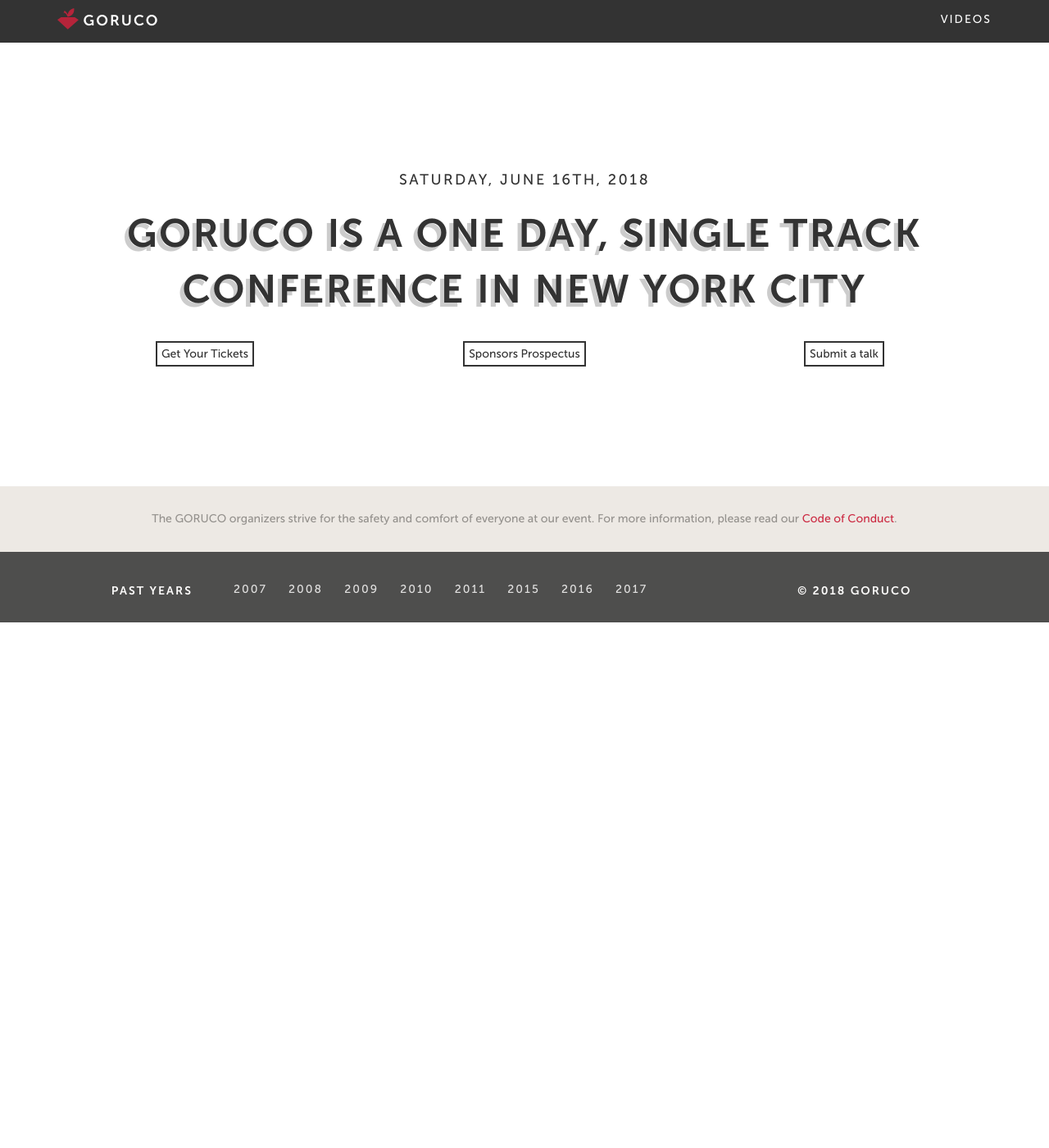
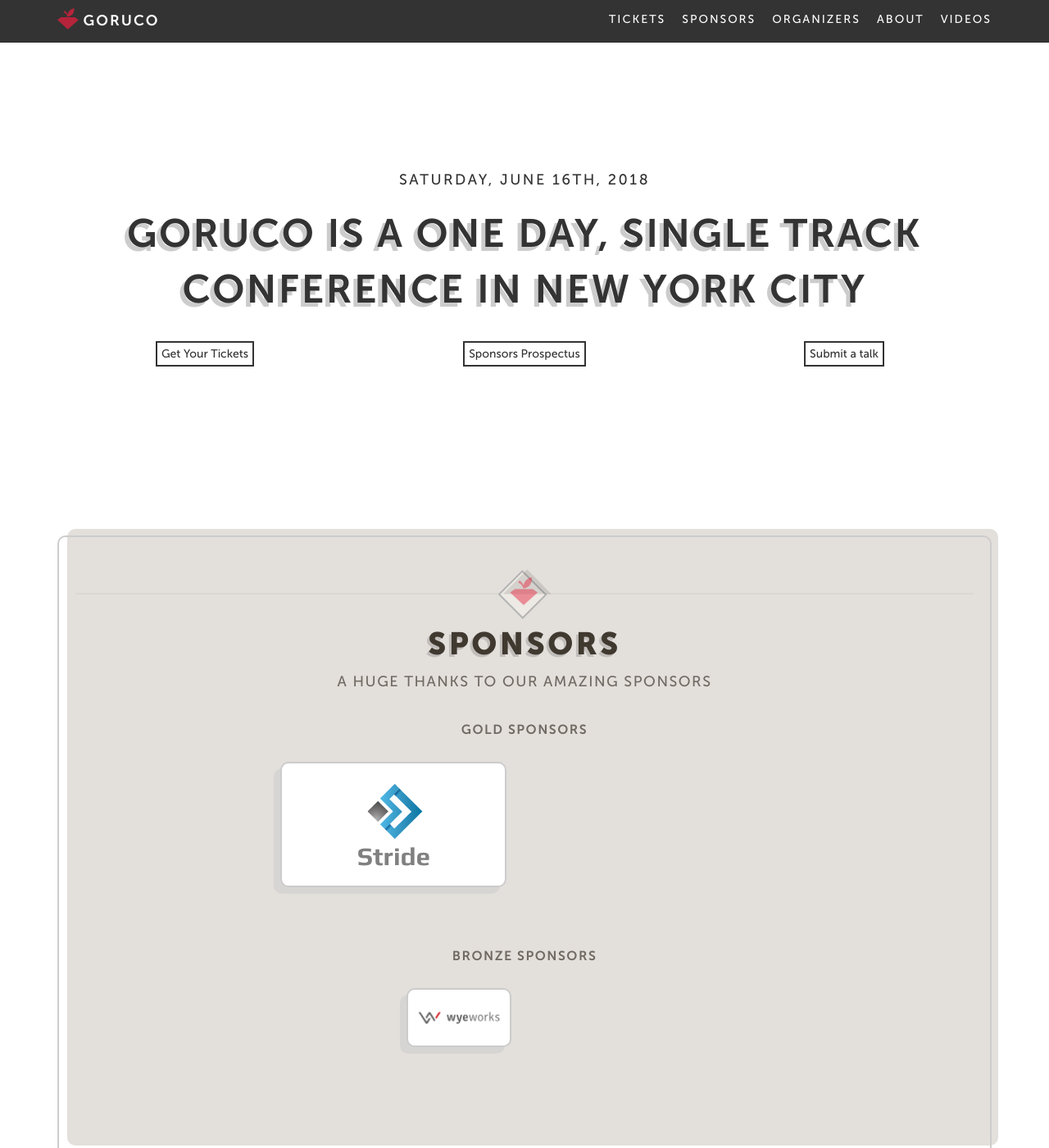
Before and after one commit to paulstefanort/goruco2018, a Jekyll site: the page built from index.html, in a window 1280 px wide and 1400 px high. Shown: the whole window at 82% size. Built offline with Jekyll 4.4.1, drawn with Linux system fonts in a browser that asks for light colours; some of the changed text lies outside the part shown.

Commit message:
Update nav, sponsors, and organizers.

```diff
--- a/_includes/header.html
+++ b/_includes/header.html
@@ -11,12 +11,15 @@
 
         <div class='col-xs-9 pull-right hidden-xs'>
           <div class='nav-links hidden-xs'>
+
             <!-- <a href="{% if page.url != '/index.html' %}/{% endif %}#schedule">Schedule</a> -->
             <!-- <a href="{% if page.url != '/index.html' %}/{% endif %}#location">Location</a> -->
-            <!--a href="https://ti.to/goruco/2016" target="_blank">Tickets</a-->
+            <a href="https://ti.to/goruco/2018" target="_blank">Tickets</a>
             <!-- <a href="{% if page.url != '/index.html' %}/{% endif %}#speakers">Speakers</a> -->
-            <!-- <a href="{% if page.url != '/index.html' %}/{% endif %}#sponsors">Sponsors</a> -->
+            <a href="{% if page.url != '/index.html' %}/{% endif %}#sponsors">Sponsors</a>
+            <a href="{% if page.url != '/index.html' %}/{% endif %}#organizers">Organizers</a>
             <!-- <a href="/blog">News</a> -->
+            <a href="/about">About</a>
             <!-- <a href="{% if page.url != '/index.html' %}/{% endif %}#contact">Contact</a> -->
             <a href="http://videos.goruco.com/" target="_blank">Videos</a>
           </div>
@@ -28,11 +31,13 @@
     <div class='nav-links slider-nav visible-xs'>
       <!-- <a href="{% if page.url != '/index.html' %}/{% endif %}#schedule">Schedule</a> -->
       <!-- <a href="{% if page.url != '/index.html' %}/{% endif %}#location">Location</a> -->
-      <!--a href="https://ti.to/goruco/2016" target="_blank">Tickets</a-->
+      <a href="https://ti.to/goruco/2018" target="_blank">Tickets</a>
       <!-- <a href="{% if page.url != '/index.html' %}/{% endif %}#speakers">Speakers</a> -->
-      <!-- <a href="{% if page.url != '/index.html' %}/{% endif %}#sponsors">Sponsors</a> -->
+      <a href="{% if page.url != '/index.html' %}/{% endif %}#sponsors">Sponsors</a>
+      <a href="{% if page.url != '/index.html' %}/{% endif %}#organizers">Organizers</a>
       <!-- <a href="/blog">News</a> -->
       <!-- <a href="{% if page.url != '/index.html' %}/{% endif %}#contact">Contact</a> -->
+      <a href="/about">About</a>
       <a href="http://videos.goruco.com/" target="_blank">Videos</a>
     </div>
   </div>
--- /dev/null
+++ b/_sass/_about.scss
@@ -0,0 +1,3 @@
+#about {
+  min-height: 700px;
+}
--- a/_sass/_index.scss
+++ b/_sass/_index.scss
@@ -1,4 +1,8 @@
 body { -webkit-font-smoothing: antialiased; -moz-osx-font-smoothing: grayscale; }
+
+.hide {
+  display: none;
+}
 
 #actions {
   margin-bottom: 150px;
--- a/css/main.scss
+++ b/css/main.scss
@@ -36,6 +36,7 @@
 
 @import 'header_footer';
 @import 'index';
+@import 'about';
 @import 'modal';
 @import 'section';
 @import 'blog';
--- a/index.html
+++ b/index.html
@@ -26,11 +26,11 @@
   </div>
 </div>
 
-<div class='container section-container' style='display: none;'>
+<div class='container section-container'>
   <div class='row'>
     <div class='col-xs-12'>
       <div class='content-wrapper'>
-        <div class='section' id='schedule'>
+        <div class='section hide' id='schedule'>
           <div class='row'>
             <div class='col-xs-12'>
               <div class='section-divider'>
@@ -61,7 +61,7 @@
           </div>
         </div>
 
-        <div class='section type-on-dark' id='location'>
+        <div class='section type-on-dark hide' id='location'>
           <div class='section-divider'>
             <hr />
             <img src='/assets/images/ruby-hr.png' />
@@ -79,7 +79,7 @@
           </div>
         </div>
 
-        <div class='speaker-section section' id="speakers">
+        <div class='speaker-section section hide' id="speakers">
           <div class='row'>
             <div class='col-xs-12'>
               <div class='section-divider'>
@@ -193,7 +193,7 @@
           </div>
         </div>
 
-        <div class='row section'>
+        <div class='row section hide'>
           <div class='col-xs-12'>
             <div class='news'>
               <div class='section-divider'>
@@ -220,7 +220,7 @@
           </div>
         </div>
 
-        <div class='row section'>
+        <div class='row section hide'>
           <div class='col-xs-12'>
             <div class='section-divider'>
               <hr />
@@ -244,7 +244,7 @@
               </div>
           </div>
 
-          <div class="col-xs-12">
+          <div class="col-xs-12 hide">
             <div class="row">
               <div class='col-xs-12 col-sm-6 col-sm-offset-3'>
                 <div class="conference-updates">
@@ -268,7 +268,7 @@
       </div>
     </div>
 
-      <div class='col-xs-12'>
+      <div class='col-xs-12' id='organizers'>
         <div class='section organizer-section'>
           <h5>
             Goruco 2018 is organized with <i class="fa fa-heart" aria-hidden="true"></i> by these happy & hardworking volunteers
@@ -276,7 +276,7 @@
           <div class='organizers'>
           {% for organizer in site.data.organizers %}
             <div class='organizer'>
-              <img src='/assets/images/organizers/{{ organizer.name | slugify }}.jpg'>
+              <img src='/assets/images/organizers/{{ organizer.name | slugify }}.jpg' onerror="if (this.src != '/assets/images/organizers/unknown.jpg') this.src = '/assets/images/organizers/unknown.jpg';">
               <div class='organizer-description'>
                 <h4>{{ organizer.name }}</h4>
                 <h6><a href='https://twitter.com/{{ organizer.twitter }}' target='_blank'>{{organizer.twitter }}</a></h6>
```
Also changed, not shown: _data/organizers.yml (+11 -14 lines), _data/sponsors.yml (+49 -50 lines), about/index.html (added, +11 -0 lines), assets/images/organizers/abel-martin.jpg (added), assets/images/organizers/dmitri-nesterenko.jpg (added), assets/images/organizers/elle-meredith.jpg (deleted), assets/images/organizers/mike-dalessio.jpg (deleted), assets/images/organizers/paul-ort.jpg (added), assets/images/organizers/seema-june.jpg (deleted), assets/images/organizers/shawn-hansen.jpg (deleted), assets/images/organizers/unknown.jpg (added), assets/images/organizers/vanessa-sant-anna.jpg (deleted), assets/images/organizers/zach-feldman.jpg (added).
